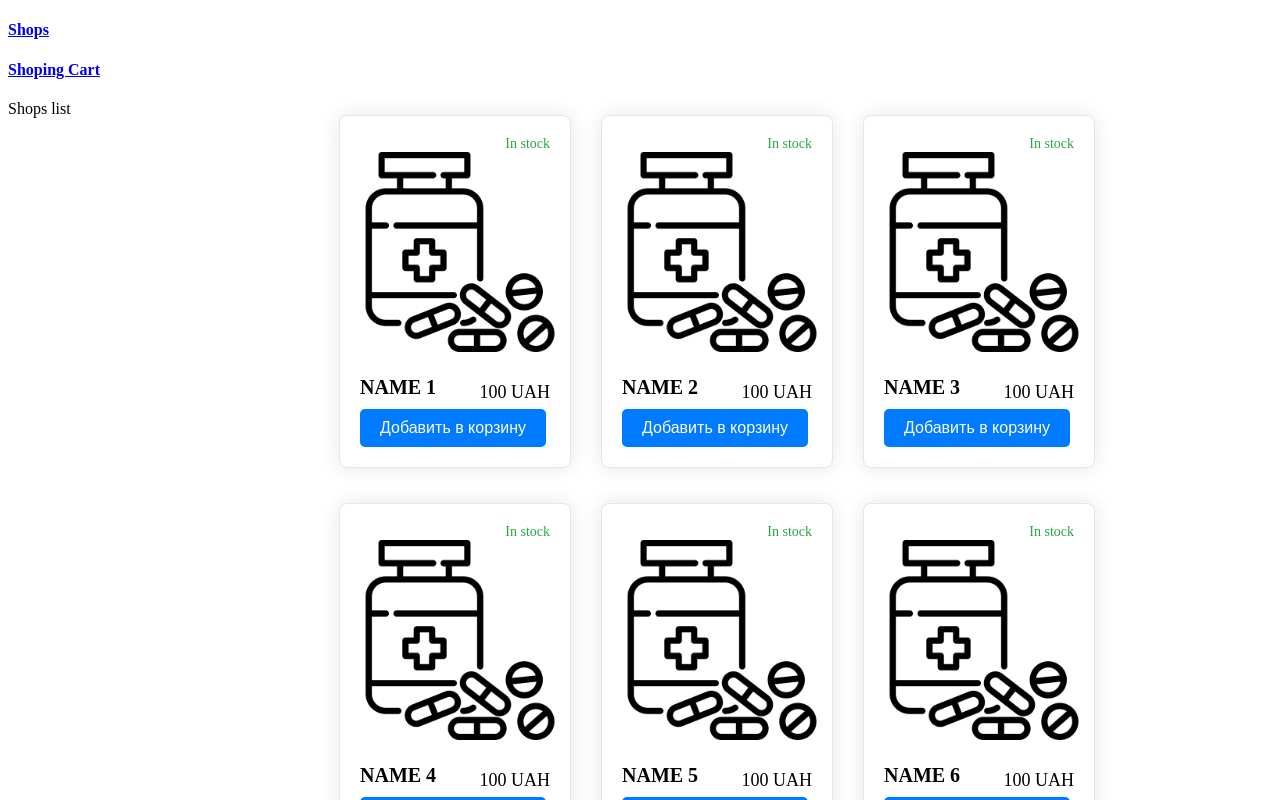
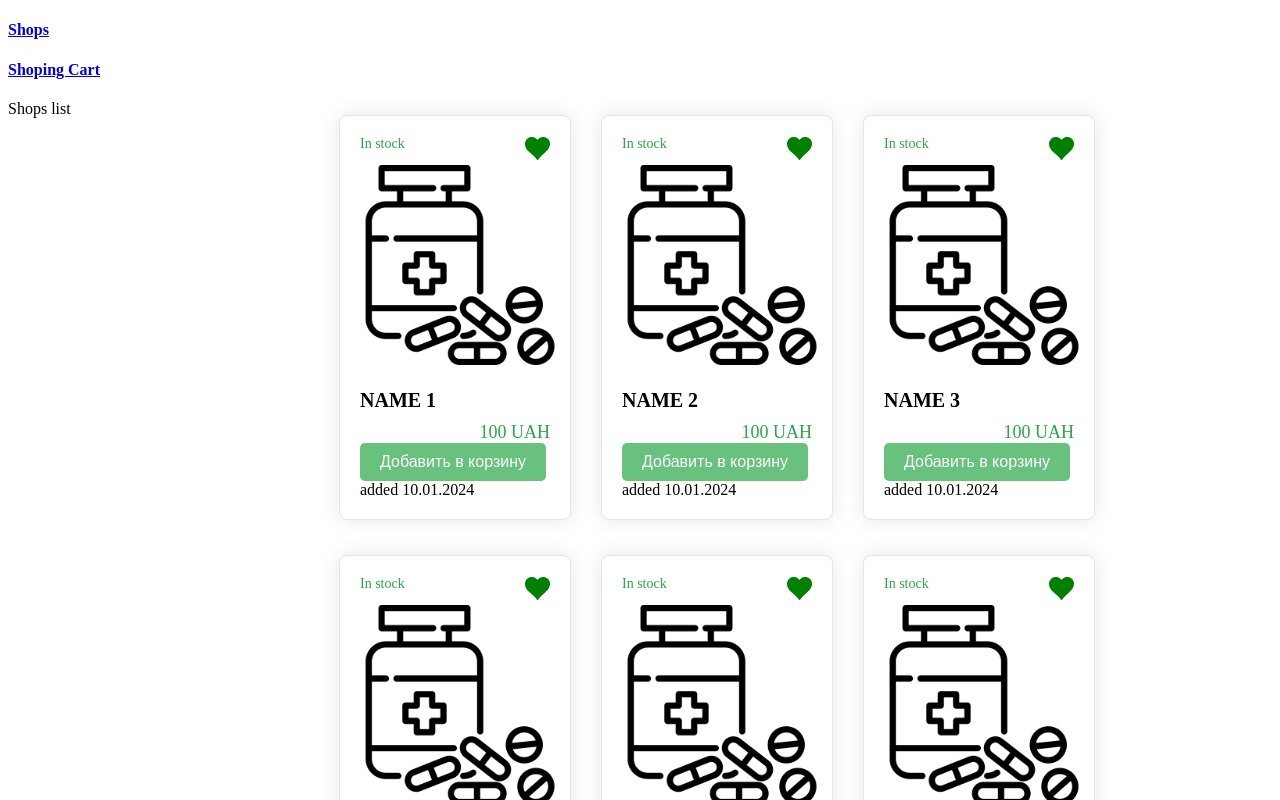
Before and after one commit to ArtemBorshchev/medicine-delivery, a React (Create React App) app: page /shops in a window 1280 px wide. Shown: the top 800 px of the page. Built offline with nearby package versions, Linux system fonts and the light colour scheme.

Commit message:
second commit

```diff
--- /dev/null
+++ b/src/components/FavoriteIcon.jsx
@@ -0,0 +1,23 @@
+import React, { useState } from "react";
+import {ReactComponent as HeartIcon} from '../iconFavorit.svg'
+
+const FavoriteIcon = () => {
+  const [color, setColor] = useState("green");
+  const [clickedIcon, setClickedIcon] = useState(true);
+
+  const changeColor = () => {
+    if (clickedIcon) {
+      setColor("red");
+      setClickedIcon(!clickedIcon);
+    }
+    if (!clickedIcon) {
+      setColor("green");
+      setClickedIcon(!clickedIcon);
+    }
+  }
+  return (
+    <HeartIcon className="heart" fill={color} width="25px" height="25px" onClick={changeColor} />
+  )
+}
+
+export default FavoriteIcon;
--- a/src/components/ProductCard.jsx
+++ b/src/components/ProductCard.jsx
@@ -1,17 +1,26 @@
 import React from 'react';
+import FavoriteIcon from './FavoriteIcon';
 
 import "../styles/product-card.css";
 
-const ProductCard = ({ name, image, price, available, onAddToCart }) => {
+const ProductCard = ({ name, image, price, available, onAddToCart, dataAdded }) => {
     return (
         <div className="product-card">
-            <div className="availability">{available ? 'In stock' : 'on the way...'}</div>
+            <div className="stock-in-details">
+                <div className="availability">{available ? 'In stock' : 'on the way...'}</div>
+                <div className="favorite-icon"><FavoriteIcon /></div>
+            </div>
             <img src={image} alt={name} className="product-image" />
             <div className="product-details">
                 <div className="product-name">{name}</div>
                 <div className="product-price">{price} UAH</div>
             </div>
             <button className="add-to-cart-button" onClick={onAddToCart}>Добавить в корзину</button>
+            <div>
+                <div className="data-added">{available? `added ${dataAdded}` : ``}</div>
+
+            </div>
+
         </div>
     );
 };
--- a/src/components/Shops.jsx
+++ b/src/components/Shops.jsx
@@ -22,6 +22,8 @@ const Shops = () => {
             arr.map((el, index) => {
               return (
                 <ProductCard
+                key={index}
+                dataAdded={'10.01.2024'}
                 name={`NAME ${index + 1}`}
                 image={medicineIcon}
                 price={100}  // пример цены
--- a/src/styles/product-card.css
+++ b/src/styles/product-card.css
@@ -6,12 +6,15 @@
   max-width: 190px;
   margin: 15px;
   background-color: #fff;
-  /* width: calc(50% - 10px); Ширина карточки товара, учитывая отступы */
   margin-bottom: 20px;
 }
 
+.stock-in-details {
+  display: flex;
+  justify-content: space-between;
+}
 .availability {
-  text-align: right;
+  margin: 0 0 7px 0;
   font-size: 14px;
   color: #29a745;
 }
@@ -24,22 +27,26 @@
 
 .product-details {
   display: flex;
-  justify-content: space-between;
-  align-items: center;
+  flex-direction: column;
+  /* align-items: center; */
 }
 
 .product-name {
   font-size: 20px;
   font-weight: bold;
+  text-align: left;
   margin-bottom: 10px;
 }
 
 .product-price {
   font-size: 18px;
+  color: #29a745;
+  text-align: right;
 }
 
 .add-to-cart-button {
-  background-color: #007bff; /* синий цвет */
+  background-color: #29a745;
+  opacity: 0.7;
   color: #fff;
   border: none;
   border-radius: 5px;
@@ -50,5 +57,5 @@
 }
 
 .add-to-cart-button:hover {
-  background-color: #0056b3; /* более темный синий цвет при наведении */
+  opacity: 1;
 }
```
Also changed, not shown: src/iconFavorit.svg (added).
